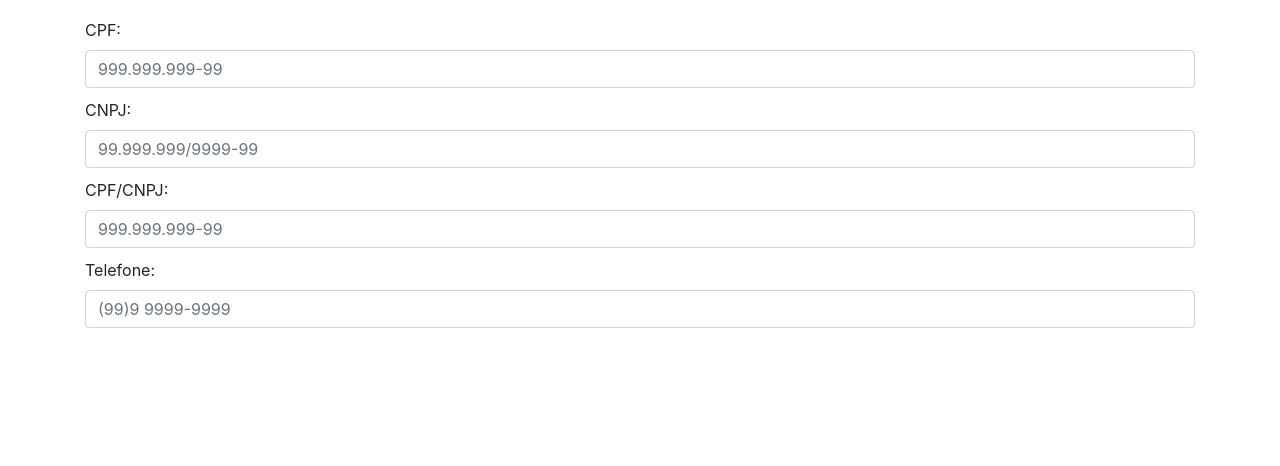
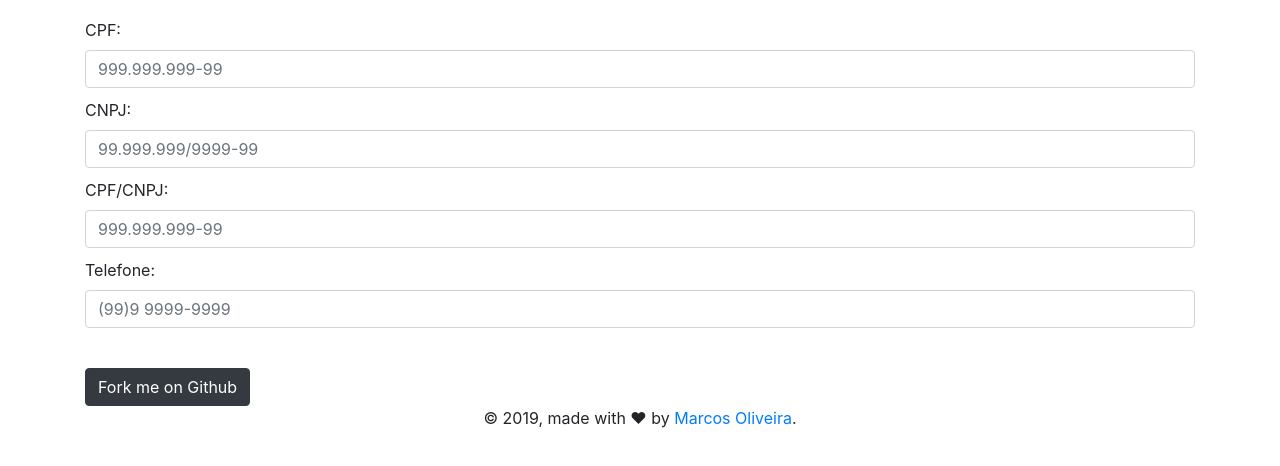
Before and after one commit to ziguifrido/js-masks, a plain HTML site: page index.html in a window 1280 px wide. Shown: the part 62-528 px from the top of the page. Drawn offline with Linux system fonts and the light colour scheme.

Commit message:
Links to Github

```diff
--- a/index.html
+++ b/index.html
@@ -25,7 +25,17 @@
                 <label for="phone">Telefone:</label>
                 <input id="phone" class="form-control" type="text" data-js="phone" placeholder="(99)9 9999-9999" />
             </div>
+            <br />
+            <a class="btn btn-dark" href="https://github.com/ziguifrido/js-masks">Fork me on Github</a>
         </div>
+
+        <footer class="footer">
+            <div class="container">
+                <div class="copyright" style="text-align: center;">
+                    &copy; 2019, made with &hearts; by <a href="https://github.com/ziguifrido">Marcos Oliveira</a>.
+                </div>
+            </div>
+        </footer>
 
         <script type="module" src="./js/masks.js"></script>
         <script type="module" src="./js/validators.js"></script>
```
